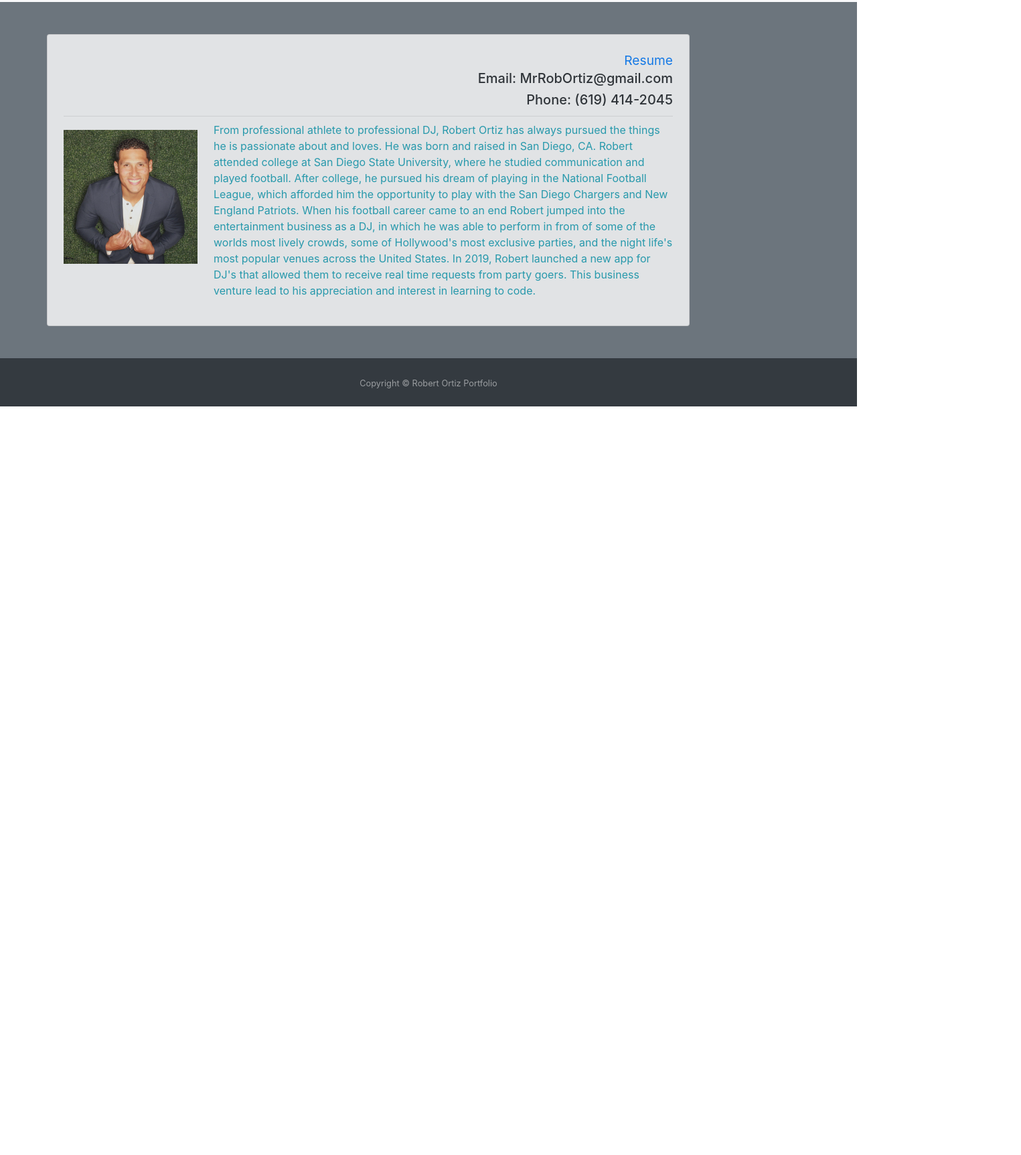
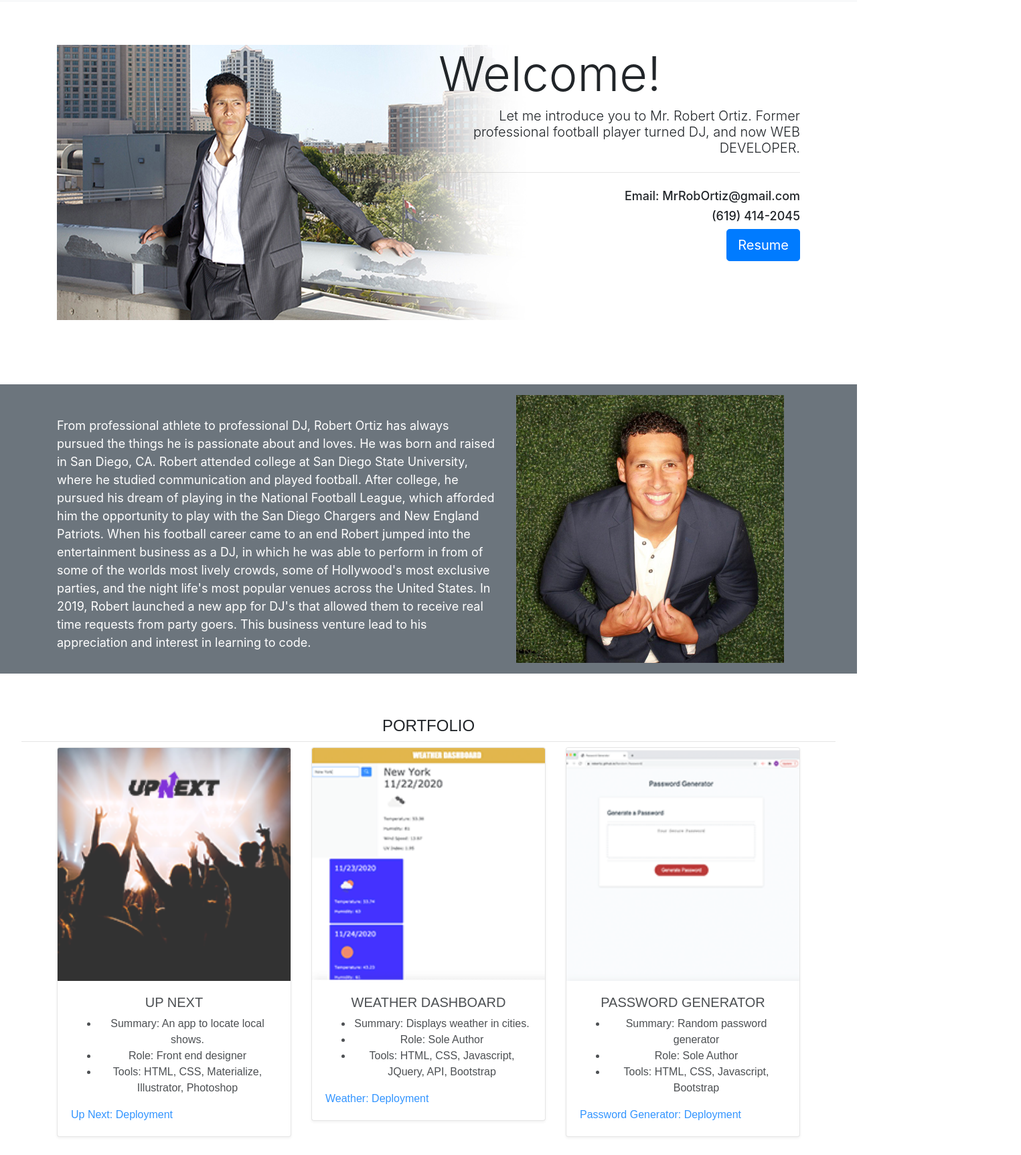
Before and after one commit to RobOrtiz/portfolio, a plain HTML site: page index.html in a window 1280 px wide. Shown: the part 53-1778 px from the top of the page at 67% size, 1525 px wide, since content can reach past the window. Before the commit the page ends 800 px from the top, so only its background shows below. Drawn offline with nearby package versions, Linux system fonts and the light colour scheme.

Commit message:
redesigned index html

```diff
--- a/assets/portfolio.css
+++ b/assets/portfolio.css
@@ -1,26 +1,40 @@
 
-#container {
-    background-image: url(/assets/images/shutterstock_456187270.jpg);
-    background-position: center;
-    width: 100%;
-    height: auto;
-}
 .card {
     opacity: 80%;
 }
-#email {
+.email {
     text-align: right;
-    float: right;
+    font-size: large;
 }
-#phone {
+.phone {
     text-align: right;
-    float: right;
+    font-size: large;
 }
 #resume {
-    text-align: right;
+    text-align: justify;
     font-size: larger;
+    color: white;
 }
 #upNext {
     text-align: center;
     font-weight: bolder;
 }
+.card-img-top {
+    border-color: solid 1px black;
+}
+#intro {
+    background-size: cover;
+  }
+  #portfolio {
+      text-align: center;
+      font-family: 'Arial Narrow Bold', sans-serif;
+  }
+  .lead {
+      text-align: right;
+  }
+  .welcome {
+      text-align: left;
+  }
+  .media-body {
+      font-size: 18px;
+  }
--- a/index.html
+++ b/index.html
@@ -24,30 +24,124 @@
   </nav>
   <div class="row"></div>
 </header>
+
+<div class="jumbotron bg-transparent">
+  <div class="container">
+    <div class="row">
+      <div class="col-sm-6 btn-holder">
+        <img src="assets/images/Jumbotron.jpg" alt="intro image" id="intro" class="img-responsive" />
+      </div>
+      <div class="col-sm-6">
+  <h1 class="display-3 welcome">Welcome!</h1>
+  <h5 class="lead">Let me introduce you to Mr. Robert Ortiz. Former professional football player turned DJ, and now WEB DEVELOPER.</h5>
+  <hr class="my-4">
+  <h5 class="email">Email: MrRobOrtiz@gmail.com</h5>
+  <h5 class="phone">(619) 414-2045</h5>
+  <a class="btn btn-primary btn-lg float-right" href="/assets/images/Web Development Resume.pdf" role="button">Resume</a>
+</div>
+</div>
+</div>
+</div>
 <main>
+
   <div class="bg-secondary">
-  <div class="container">
-    <div class="col-lg-3 col-md-3 col-sm-12 col-xs-12"></div>
-    <article class="row">
-      <section class="card bg-white p-4 mt-5 mb-5" style="width: 60rem">
-          <a href="/assets/images/Web Development Resume.pdf" id="resume">Resume</a>
-          <h5 id="email">Email: MrRobOrtiz@gmail.com</h5>
-          <h5 id="phone">Phone: (619) 414-2045</h5>
-
-          <hr class="my-1">
-          <section class="card-text" id="aboutMe"></section>
+    <div class="container">
+      <div class="row">
+          <div class="col-sm-8 media-body float-left text-white mt-5">
+            <p>From professional athlete to professional DJ, Robert Ortiz has always pursued the things he is passionate about and loves. He was born and raised in San Diego, CA. Robert attended college at San Diego State University, where he studied communication and played football. After college, he pursued his dream of playing in the National Football League, which afforded him the opportunity to play with the San Diego Chargers and New England Patriots. When his football career came to an end Robert jumped into the entertainment business as a DJ, in which he was able to perform in from of some of the worlds most lively crowds, some of Hollywood's most exclusive parties, and the night life's most popular venues across the United States. In 2019, Robert launched a new app for DJ's that allowed them to receive real time requests from party goers. This business venture lead to his appreciation and interest in learning to code.</p>
+          </div>
           <div class="media">
-            <div class="float-left mt-3 mr-4">
-            <img src="assets/images/about-me-800x800.jpg" class="media-object" style="width: 200px" alt="Profile picture of Robert in a suit smiling bright">
+            <div class="col-sm-4 pull-right mt-3 mr-4 mb-3">
+            <img src="assets/images/about-me-800x800.jpg" class="media-object border-warning" style="width: 400px" alt="Profile picture of Robert in a suit smiling bright">
             </div>
-            <div class="media-body pull-left text-info mt-1">
-              <p>From professional athlete to professional DJ, Robert Ortiz has always pursued the things he is passionate about and loves. He was born and raised in San Diego, CA. Robert attended college at San Diego State University, where he studied communication and played football. After college, he pursued his dream of playing in the National Football League, which afforded him the opportunity to play with the San Diego Chargers and New England Patriots. When his football career came to an end Robert jumped into the entertainment business as a DJ, in which he was able to perform in from of some of the worlds most lively crowds, some of Hollywood's most exclusive parties, and the night life's most popular venues across the United States. In 2019, Robert launched a new app for DJ's that allowed them to receive real time requests from party goers. This business venture lead to his appreciation and interest in learning to code.</p>
+        </div>
+      </div>
+    </div>
+  </div>
+    <div class="jumbotron bg-transparent" id="portfolio">
+      <h4 class="display-5">PORTFOLIO</h4>
+      <hr class="my-2">
+      <div class="container">
+        <div class="row">
+          <div class="col-md-4">
+            <div class="card mb-4 shadow-sm">
+              <img src="assets/images/Up Next.png" class="bd-placeholder-img card-img-top" width="100%" height="100%"></img>
+              <div class="card-body">
+                <h5>UP NEXT</h5>
+                <ul class="card-text">
+                  <li>Summary: An app to locate local shows.</li>
+                  <li>Role: Front end designer</li>
+                  <li>Tools: HTML, CSS, Materialize, Illustrator, Photoshop
+                  </li>
+                </ul>
+                  <div class="d-flex justify-content-between align-items-center">
+                  <a href="https://ducktrshessami.github.io/up-next/">Up Next: Deployment</a>
+                </div>
+              </div>
             </div>
           </div>
-        </section>
-      </article>
+          <div class="col-md-4">
+            <div class="card mb-4 shadow-sm">
+              <img src="assets/images/weather.png" class="bd-placeholder-img card-img-top" width="100%" height="100%"></img>
+              <div class="card-body">
+                <h5>WEATHER DASHBOARD</h5>
+                <ul class="card-text">
+                  <li>Summary: Displays weather in cities.</li>
+                  <li>Role: Sole Author</li>
+                  <li>Tools: HTML, CSS, Javascript, JQuery, API, Bootstrap</li>
+                </ul>
+                <div class="d-flex justify-content-between align-items-center">
+                  <a href="https://robortiz.github.io/weather/">Weather: Deployment</a>
+                </div>
+              </div>
+            </div>
+          </div>
+          <div class="col-md-4">
+            <div class="card mb-4 shadow-sm">
+              <img src="assets/images/password.png" class="bd-placeholder-img card-img-top" width="100%" height="100%"></img>
+              <div class="card-body">
+                <h5>PASSWORD GENERATOR</h5>
+                <ul class="card-text">
+                  <li>Summary: Random password generator</li>
+                  <li>Role: Sole Author</li>
+                  <li>Tools: HTML, CSS, Javascript, Bootstrap</li>
+                </ul>
+                <div class="d-flex justify-content-between align-items-center">
+                  <a href="https://robortiz.github.io/Random-Password/">Password Generator: Deployment</a>
+                </div>
+              </div>
+            </div>
+          </div>
         </div>
+      </div>
     </div>
+    <div class="bg-secondary">
+      <div class="container">
+        <div class="col-lg-3 col-md-3 col-sm-12 col-xs-12"></div>
+          <article class="row">
+            <section class="card bg-white p-4 mt-5 mb-5" style="width: 40rem">
+              <h1 class="card-title mt-1 text-info">Contact</h1>
+            <hr class="my-1">
+            <section class="card-text"></section>
+          <form>
+            <div class="form-row">
+              <label for="inputName4">Name</label>
+                <input type="text" class="form-control" placeholder="Name">
+            </div>
+            <div class="form-row">
+            <div class="form-group col-md-12">
+              <label for="inputEmail4">Email</label>
+                  <input type="email" class="form-control" id="inputEmail4" placeholder="Email">
+            </div>
+              </div>
+              <div class="form-group">
+                <label for="messageArea">Message</label>
+                <textarea class="form-control" id="messageArea" rows="3"></textarea>
+              </div>
+              <button type="button" class="btn btn-primary btn-lg">SUBMIT</button>
+            </div>
+          </form>
+        </div>
   </main>
 <script src="https://code.jquery.com/jquery-3.2.1.slim.min.js" integrity="sha384-KJ3o2DKtIkvYIK3UENzmM7KCkRr/rE9/Qpg6aAZGJwFDMVNA/GpGFF93hXpG5KkN" crossorigin="anonymous"></script>
 <script src="https://cdnjs.cloudflare.com/ajax/libs/popper.js/1.12.9/umd/popper.min.js" integrity="sha384-ApNbgh9B+Y1QKtv3Rn7W3mgPxhU9K/ScQsAP7hUibX39j7fakFPskvXusvfa0b4Q" crossorigin="anonymous"></script>
```
Also changed, not shown: contact.html (+3 -3 lines), assets/images/Jumbotron.jpg (added), 1 other file.
